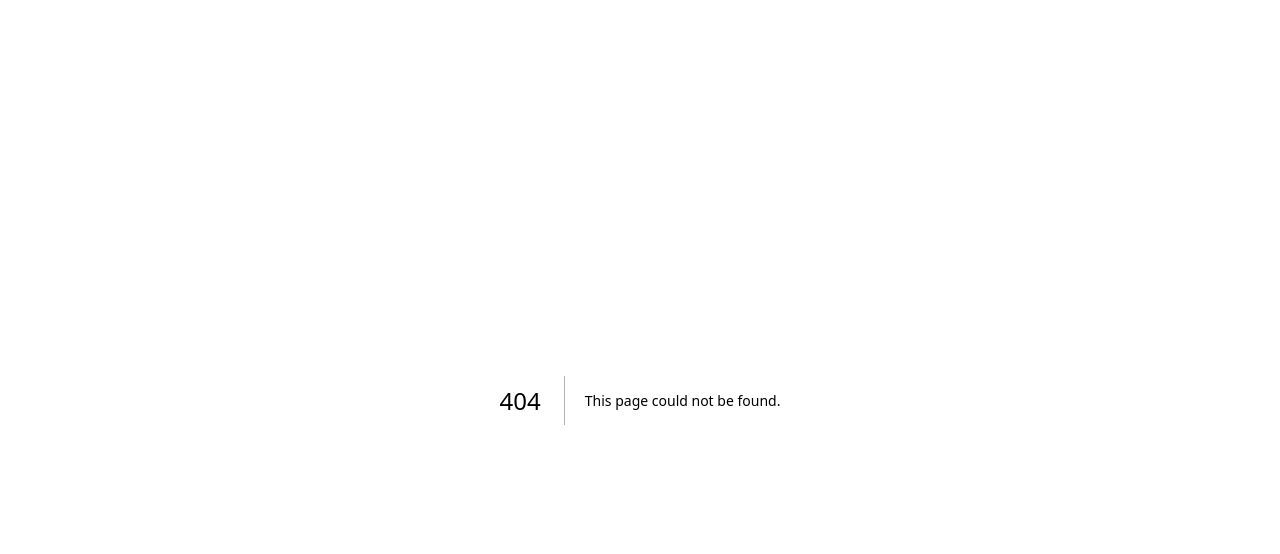
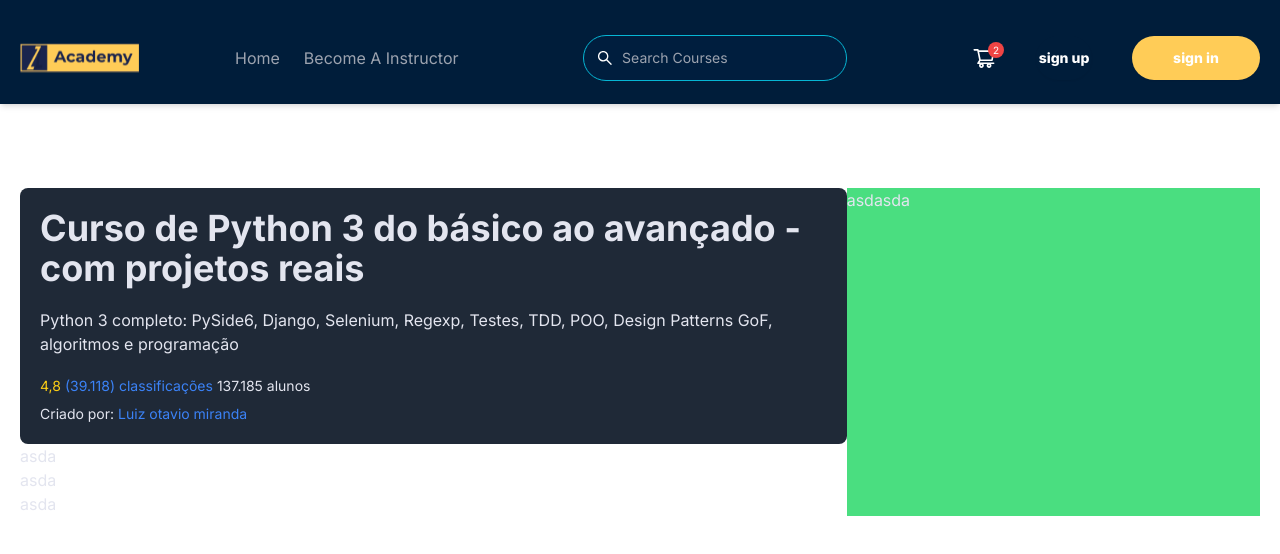
Before and after one commit to edsay12/ZAcademy, a Next.js app: page /course/1 in a window 1280 px wide. Before the commit this address had no page. Shown: the top 554 px of the page. Built offline with nearby package versions, Linux system fonts and the light colour scheme.

Commit message:
feat: course page first designer

```diff
--- /dev/null
+++ b/src/app/course/[name]/layout.tsx
@@ -0,0 +1,20 @@
+import type { Metadata } from "next";
+import HomeNavbar from "@/components/layout/HomeNavbar";
+
+export const metadata: Metadata = {
+  title: "curso",
+  description: "Generated by create next app",
+};
+
+export default function RootLayout({
+  children,
+}: {
+  children: React.ReactNode;
+}) {
+  return (
+    <>
+      <HomeNavbar />
+      {children}
+    </>
+  );
+}
--- /dev/null
+++ b/src/app/course/[name]/page.tsx
@@ -0,0 +1,53 @@
+import SectionContainer from "@/components/Section/SectionContainer";
+import Link from "next/link";
+import { AiFillStar } from "react-icons/ai";
+
+function Course() {
+  return (
+    <SectionContainer>
+      <div className="w-full  grid grid-cols-3">
+        <div className="col-span-2 ">
+          <div
+            className="w-full
+                    "
+          >
+            <div className="flex flex-col gap-5 bg-gray-800 p-5 rounded-lg">
+              <h1 className="font-bold text-4xl">
+                Curso de Python 3 do básico ao avançado - com projetos reais{" "}
+              </h1>
+              <p>
+                Python 3 completo: PySide6, Django, Selenium, Regexp, Testes,
+                TDD, POO, Design Patterns GoF, algoritmos e programação
+              </p>
+              <div className="flex flex-col gap-2 text-sm">
+                <div className="flex gap-1">
+                  <div className="text-yellow-400">
+                    4,8
+                    {/* Componente de Star */}
+                  </div>
+                  <a href="#" className="text-blue-500">(39.118) classificações</a>
+                  <p >137.185 alunos</p>
+                </div>
+
+                <div className="flex gap-1">
+                  <p>Criado por:</p>
+                  <span className="text-blue-500">
+                    <Link href={"#"}>Luiz otavio miranda</Link>
+                  </span>
+                </div>
+              </div>
+            </div>
+            {/* parte de baixo */}
+            <div>asda</div>
+            <div>asda</div>
+            <div>asda</div>
+          </div>
+        </div>
+        {/* outrolado */}
+        <div className="col-span-1 bg-green-400">asdasda</div>
+      </div>
+    </SectionContainer>
+  );
+}
+
+export default Course;
--- a/src/components/layout/HomeNavbar.tsx
+++ b/src/components/layout/HomeNavbar.tsx
@@ -1,9 +1,11 @@
+"use client"
 import {
   AiFillEdit,
   AiOutlineClose,
   AiOutlineLogout,
   AiOutlineMenu,
   AiOutlineSearch,
+  AiOutlineShoppingCart,
   AiOutlineVideoCameraAdd,
 } from "react-icons/ai";
 
@@ -25,14 +27,10 @@ import { LinkType } from "@/app/@types";
 import LinkList from "../Link/LinkList";
 import { Input } from "../Input";
 import Button from "../Button";
-
-
+import Link from "next/link";
 
 function HomeNavbar() {
   const [isNavOppen, setIsNavOppen] = useState<boolean>(false);
-
-
-
 
   const links: LinkType[] = [
     {
@@ -40,21 +38,10 @@ function HomeNavbar() {
       path: "/",
     },
     {
-      name: "cousers",
+      name: "become a instructor",
       path: "/courses",
     },
-    {
-      name: "pricing",
-      path: "/pricing",
-    },
-    {
-      name: "about",
-      path: "/about",
-    },
-    {
-      name: "blog",
-      path: "/blog",
-    },
+
   ];
 
   const toggleMenu = () => {
@@ -63,7 +50,9 @@ function HomeNavbar() {
 
   return (
     <>
-      <nav className={`flex items-center relative z-[1000000] top-0 left-0 right-0 w-full bg-blue-700  shadow-md `}>
+      <nav
+        className={`flex items-center relative z-[1000000] top-0 left-0 right-0 pb-2 w-full bg-blue-700  shadow-md `}
+      >
         <div
           className={`appcontainer  mx-auto h-24 relative  bg-blue-700    text-gray-400 flex justify-between items-center transition-all duration-300  `}
         >
@@ -75,8 +64,11 @@ function HomeNavbar() {
               className="text-2xl cursor-pointer flex lg:hidden"
               onClick={toggleMenu}
             >
-              {isNavOppen ? <AiOutlineClose></AiOutlineClose>   : <AiOutlineMenu></AiOutlineMenu>}
-
+              {isNavOppen ? (
+                <AiOutlineClose></AiOutlineClose>
+              ) : (
+                <AiOutlineMenu></AiOutlineMenu>
+              )}
             </div>
 
             <div
@@ -84,9 +76,11 @@ function HomeNavbar() {
                 isNavOppen ? "top-[100%]" : "top-[-490px]"
               }`}
             >
-
               <div className="">
-                <LinkList Links={links} className="flex lg:flex-row lg:items-center flex-col  gap-6 " />
+                <LinkList
+                  Links={links}
+                  className="flex lg:flex-row lg:items-center flex-col  gap-6 "
+                />
               </div>
               <div>
                 <Input
@@ -94,10 +88,30 @@ function HomeNavbar() {
                   type="Text"
                   ico={<AiOutlineSearch />}
                   autoComplete="off"
+
                 />
               </div>
-              <div className="w-32 w-50">
-                <Button text="Entrar" textColor="text-white" />
+              <div className="flex gap-10 items-center ">
+                <div>
+                  <div className="relative">
+                    <Link href={"#"} className="text-2xl text-white">
+                      <AiOutlineShoppingCart />
+                    </Link>
+                    <div className=" absolute w-4 h-4 bg-red-500 rounded-full flex items-center justify-center text-[10px] text-white -top-1 -right-2">2</div>
+                  </div>
+                </div>
+
+                <div className="w-14 bg-transparent">
+                  <Button
+                    text="sign up"
+                    textColor="text-white"
+                    bg="bg-transparent"
+                  />
+                </div>
+
+                <div className="w-32 w-50">
+                  <Button text="sign in" textColor="text-white" />
+                </div>
               </div>
             </div>
           </>
```
